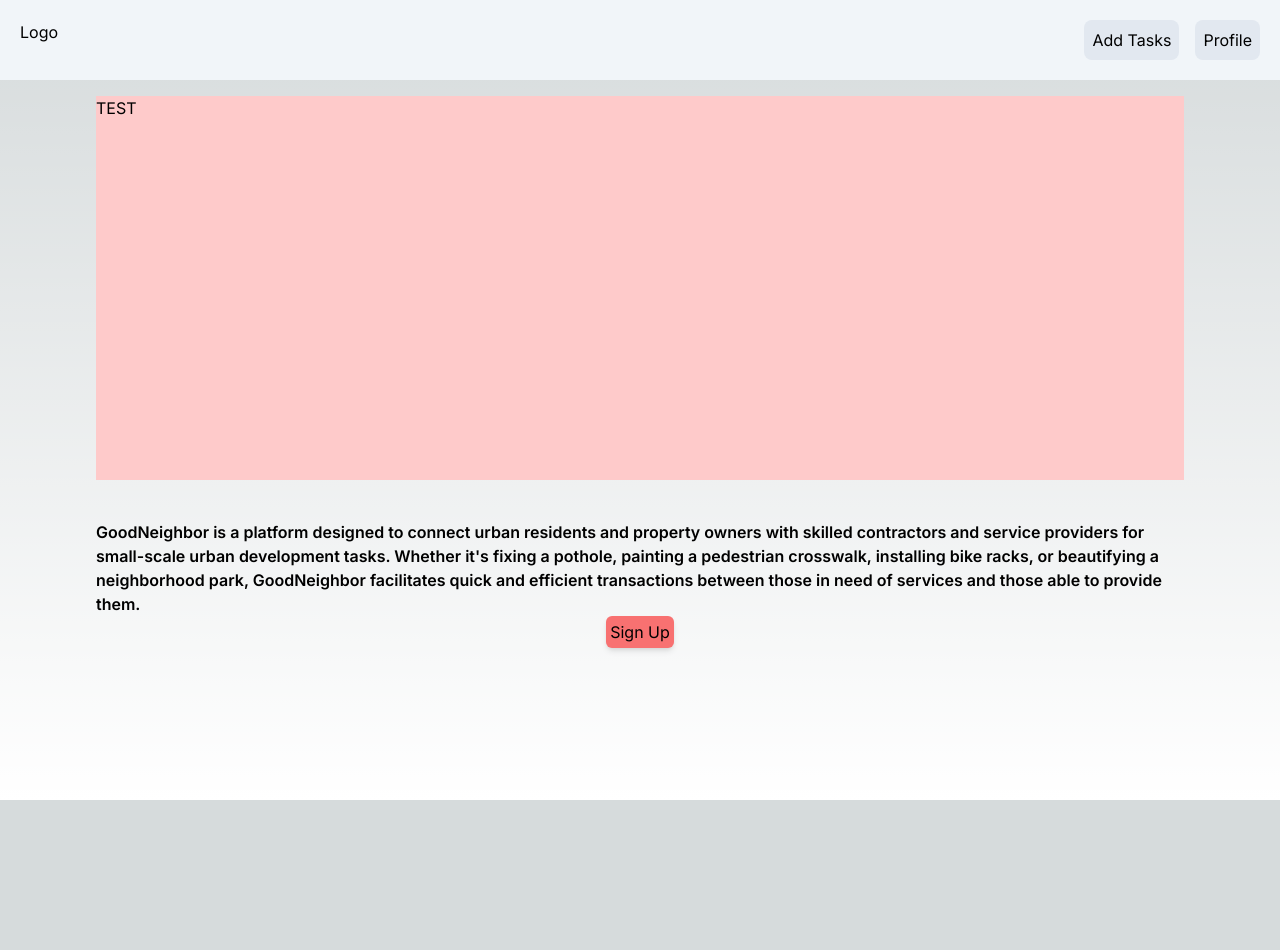
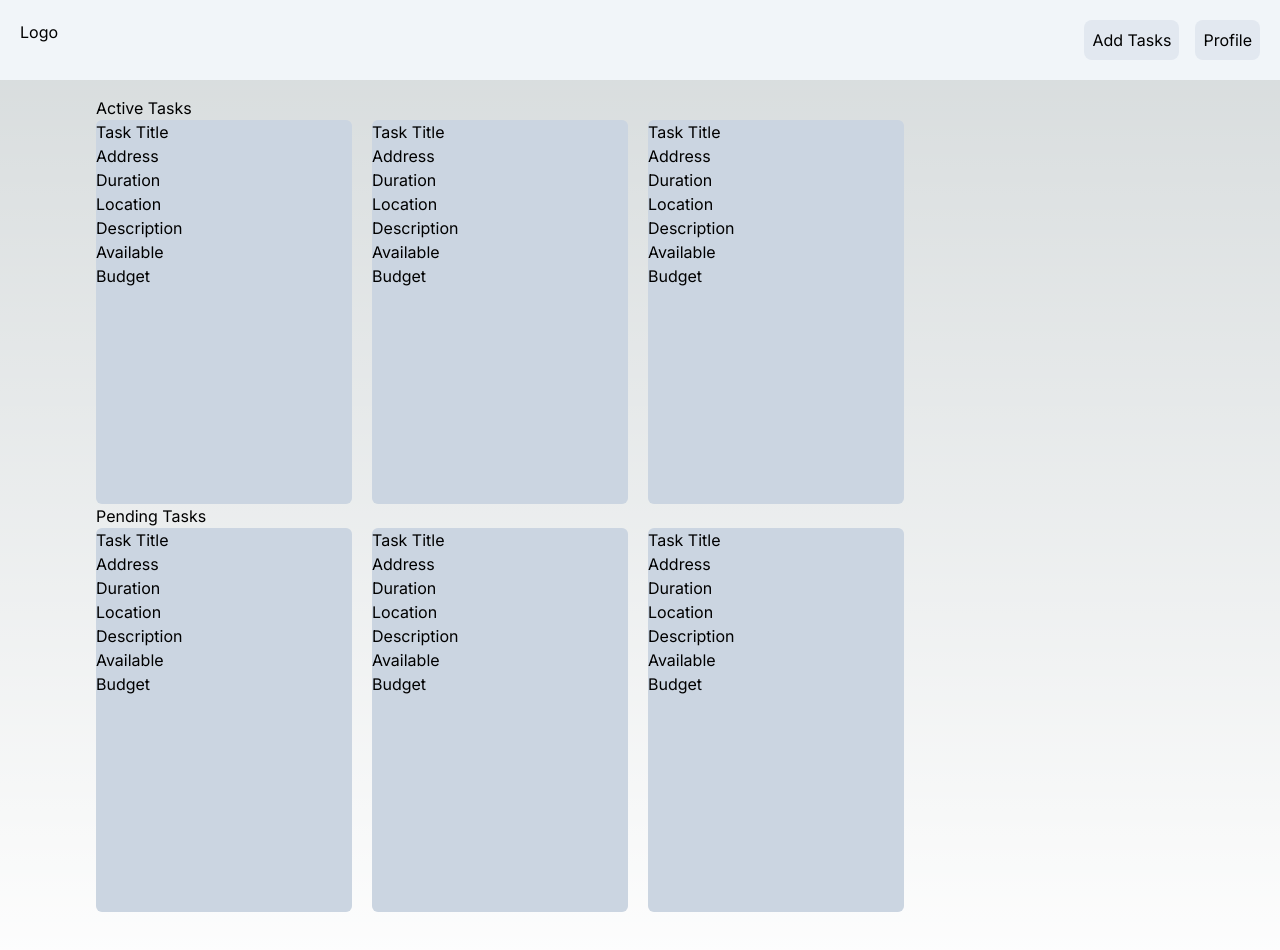
Before and after one commit to wat3rblastor/b-wildhacks, a Next.js app: page / in a window 1280 px wide. Shown: the top 950 px of the page. Before the commit the page ends 800 px from the top, so only its background shows below. Built offline with nearby package versions, Linux system fonts and the light colour scheme.

Commit message:
fix navbar

```diff
--- /dev/null
+++ b/app/Body.tsx
@@ -0,0 +1,32 @@
+import Image from "next/image";
+import NavBar from "./components/Navbar.tsx"
+import Customer_Tasks from './customer_tasks/page.tsx'
+
+function Body ({ loggedIn }) {
+	if (loggedIn)
+	{
+		return <Customer_Tasks loggedIn={loggedIn}/>
+	} else {
+		return (
+			<main className="min-h-screen p-24">
+		      <NavBar loggedIn={loggedIn}/>
+		      <div className='bg-red-200 w-full h-96'>
+		        <h1>TEST</h1>
+		      </div>
+		      <div className='mt-10'>
+		        <p className='font-semibold'>
+		        GoodNeighbor is a platform designed to connect urban residents and property owners with skilled contractors
+		        and service providers for small-scale urban development tasks. Whether it's fixing a pothole, painting a pedestrian
+		        crosswalk, installing bike racks, or beautifying a neighborhood park, GoodNeighbor facilitates quick and efficient
+		        transactions between those in need of services and those able to provide them.
+		        </p>
+		      </div>
+		      <div className='flex justify-center'>
+		        <button className='bg-red-400 rounded-md bordered p-1 bordered-slate-500 shadow-md'>Sign Up</button>
+		      </div>
+		    </main>
+		);
+	}
+}
+
+export default Body;
--- a/app/components/Navbar.tsx
+++ b/app/components/Navbar.tsx
@@ -34,7 +34,7 @@ function NavBar ({ loggedIn }) {
                     </div>
                     <div className='bg-slate-200 p-2 rounded-lg'>
                         <Link href="/login">
-                            Login
+                            Log In
                         </Link>
                     </div>
                 </div>
--- a/app/customer_tasks/page.tsx
+++ b/app/customer_tasks/page.tsx
@@ -5,10 +5,11 @@ import ActiveTasks from './ActiveTasks';
 import PendingTasks from './PendingTasks';
 
 
-function Customer_Tasks () {
+
+function Customer_Tasks ({ loggedIn }) {
     return (
     <main className="min-h-screen p-24 flex flex-col justify-center">
-        <NavBar/>
+        <NavBar loggedIn={loggedIn} />
         <ActiveTasks />
         <PendingTasks />
     </main>)
--- a/app/page.tsx
+++ b/app/page.tsx
@@ -1,29 +1,13 @@
 "use client";
 
-import Image from "next/image";
-import NavBar from "./components/Navbar.tsx"
 import { useState } from "react";
+import Body from "./Body";
 
 export default function Home() {
   const [loggedIn, setloggedIn] = useState(true);
+  const [isCusstomer, setisCustomer] = useState(true);
 
   return (
-    <main className="min-h-screen p-24">
-      <NavBar loggedIn={loggedIn} />
-      <div className='bg-red-200 w-full h-96'>
-        <h1>TEST</h1>
-      </div>
-      <div className='mt-10'>
-        <p className='font-semibold'>
-        GoodNeighbor is a platform designed to connect urban residents and property owners with skilled contractors
-        and service providers for small-scale urban development tasks. Whether it's fixing a pothole, painting a pedestrian
-        crosswalk, installing bike racks, or beautifying a neighborhood park, GoodNeighbor facilitates quick and efficient
-        transactions between those in need of services and those able to provide them.
-        </p>
-      </div>
-      <div className='flex justify-center'>
-        <button className='bg-red-400 rounded-md bordered p-1 bordered-slate-500 shadow-md'>Sign Up</button>
-      </div>
-    </main>
+    <Body loggedIn={loggedIn}/>
   );
 }
```
